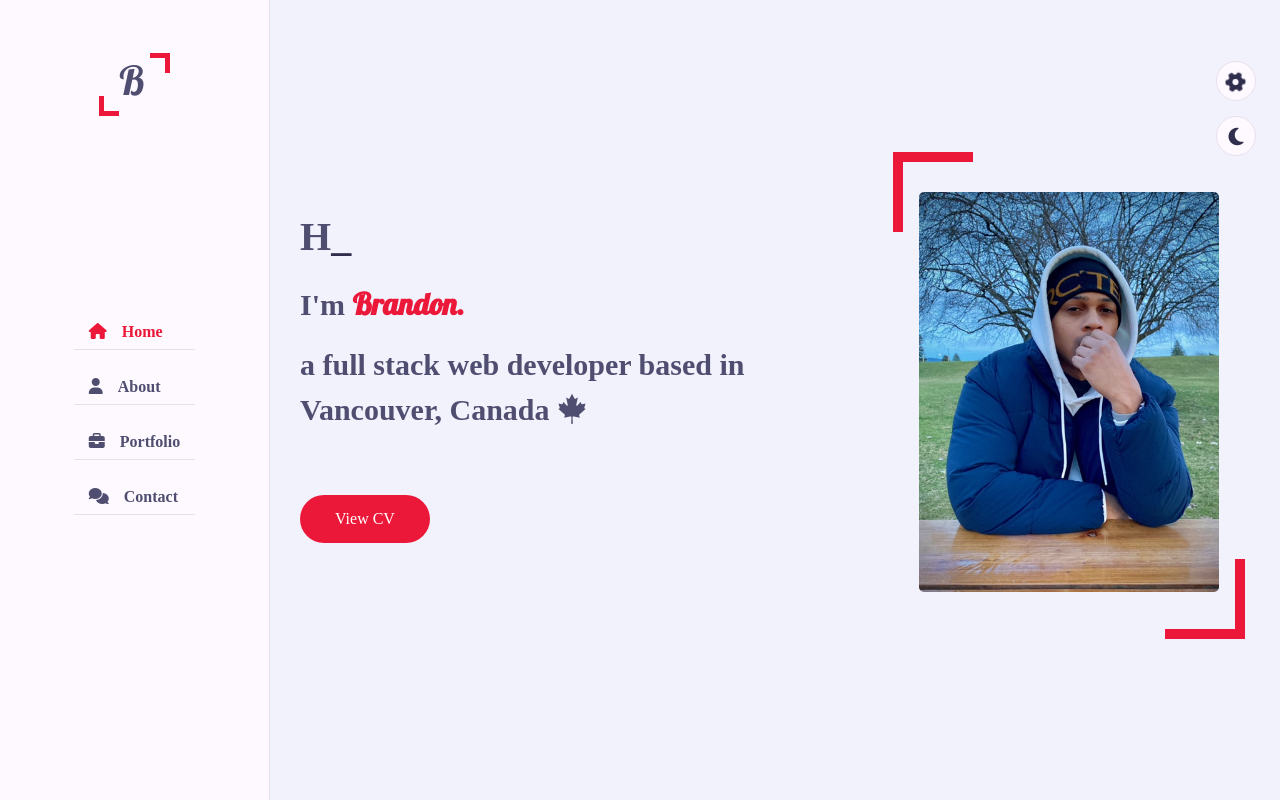
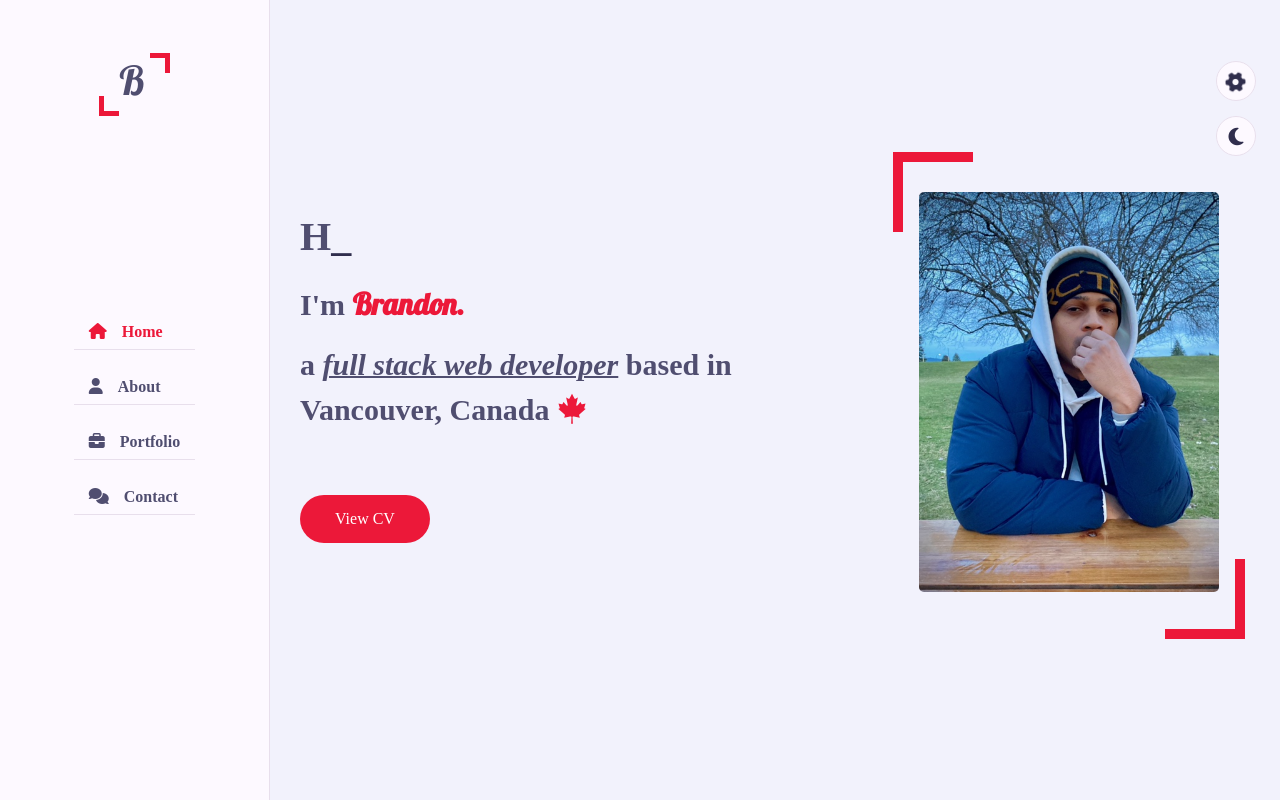
Before and after one commit to brandonsamuel1/dev-portfoliio, a plain HTML site: page v1/index.html in a window 1280 px wide. Drawn offline with nearby package versions, Linux system fonts and the light colour scheme; a web font is replaced by a local one.

Commit message:
gave flag a color and italicized job name

```diff
--- a/v1/css/styles.css
+++ b/v1/css/styles.css
@@ -342,8 +342,14 @@ h3.my-profession {
     color: var(--text-black-700);
 }
 
-h3.my-profession.fa-brands {
-    background-color: var(--skin-color);
+h3.my-profession span {
+    font-style: italic;
+    text-decoration: underline;
+    text-decoration-thickness: 2px;
+}
+
+h3.my-profession .fa-brands {
+    color: var(--skin-color);
 }
 
 .typing {
--- a/v1/index.html
+++ b/v1/index.html
@@ -46,7 +46,7 @@
                         <div class="home-info padd-15">
                             <h3 class="hello"><span class="typing"></span></h3>
                             <h3 class="greeting">I'm <span class="name">Brandon.</span></h3>
-                            <h3 class="my-profession">a full stack<span> web developer</span> based in
+                            <h3 class="my-profession">a <span>full stack web developer</span> based in
                                 Vancouver, Canada <i class="fa-brands fa-canadian-maple-leaf"></i></h3>
                             <!-- <p>Lorem ipsum dolor, sit amet consectetur adipisicing elit. Laboriosam neque numquam in
                                 sint aperiam fugiat iure est quo odit rem? Non deserunt fuga perspiciatis repellat! Iste
```
